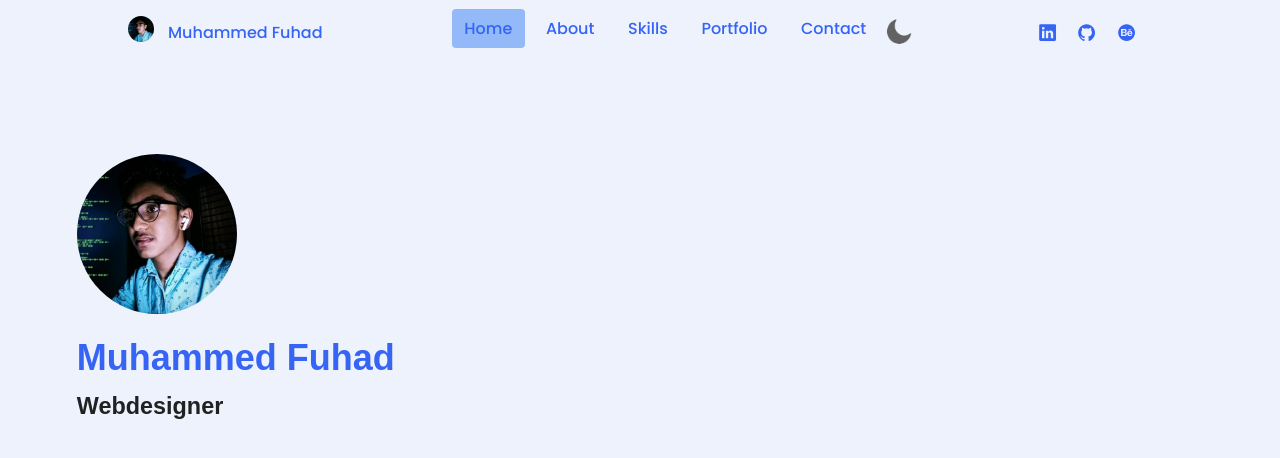
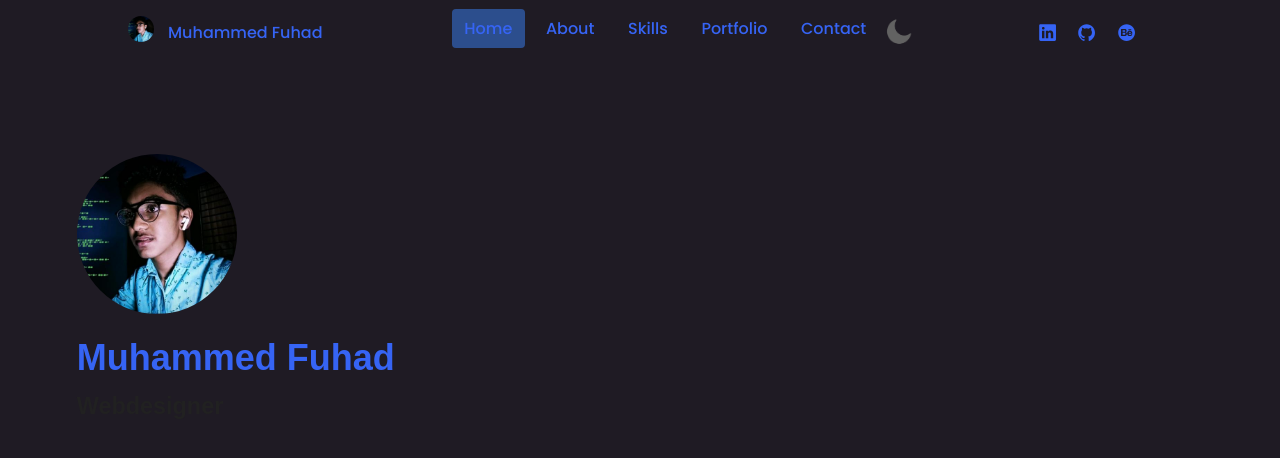
Before and after one commit to Muhammed-Fuhad/My-Personal-Portfolio-Website, a plain HTML site: page index.html in a window 1280 px wide. Drawn offline with nearby package versions, Linux system fonts and the light colour scheme.

Commit message:
Changed dark theme color

```diff
--- a/assets/css/styles.css
+++ b/assets/css/styles.css
@@ -6,7 +6,7 @@
   --header-height: 3rem;
 
   /*===== Colores =====*/
-  --primary-color: #edf2fc;
+  --primary-color: #1f1b24;
   --secondry-color: #212121;
   --first-color: rgba(59, 130, 246, .5);
   --dark-color: #ffffff;
```
